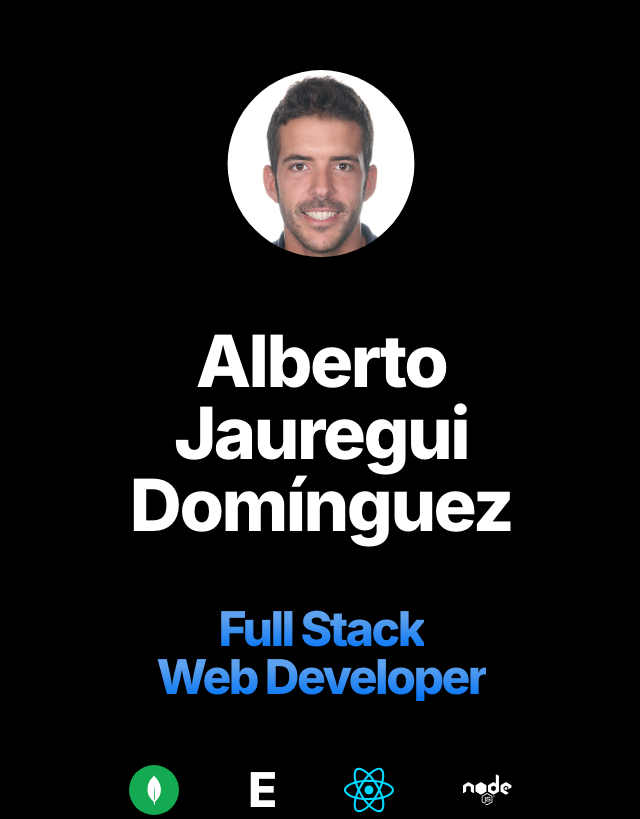
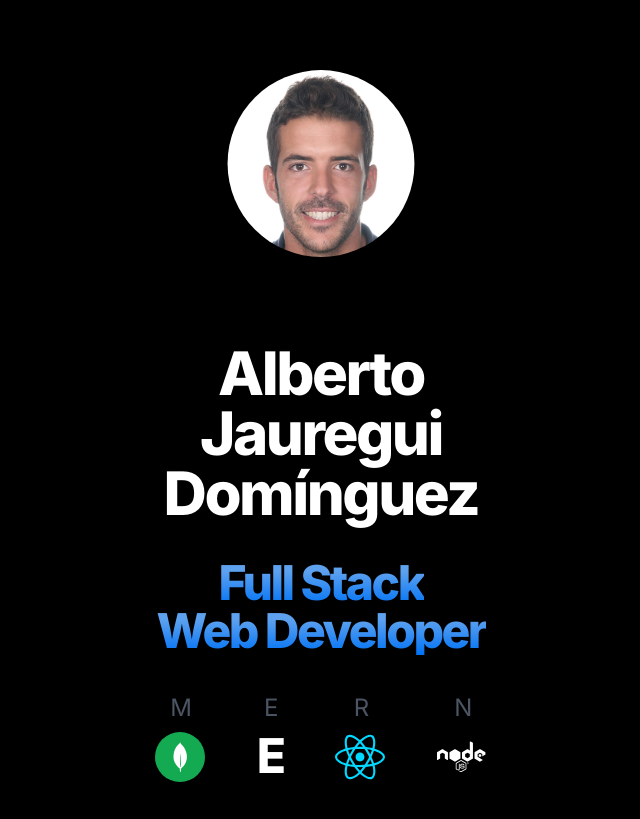
Before and after one commit to adj87/alberto-jauregui-dominguez-cv, a React (Create React App) app: page / in a window 1280 px wide. Shown: the whole page, without its empty margins (319-959 px from the left). Built offline with nearby package versions, Linux system fonts and the light colour scheme.

Commit message:
more progress

```diff
--- a/src/App.js
+++ b/src/App.js
@@ -1,30 +1,10 @@
 import "./App.css";
-import { Mongo, ReactIcon, Node } from "./icons";
+import { Initial } from "./pages/Initial";
 
 function App() {
   return (
-    <div className="flex flex-col items-center justify-between w-96 m-auto pt-14 h-full">
-      <img
-        alt="alberto"
-        src="/alberto.jpg"
-        className="w-48 shadow-white-500/50"
-        style={{ clipPath: "circle(40% at 50% 40%)" }}
-      />
-      <div className="lg:text-7xl text-5xl flex flex-col m-auto w-full items-center justify-between text-white">
-        <span>Alberto </span>
-        <span>Jauregui </span>
-        <span>Domínguez </span>
-      </div>
-      <div className="lg:text-5xl text-4xl flex flex-col m-auto w-full items-center justify-between h-18 text-white mt-16">
-        <span className="blue-gradient">Full Stack</span>
-        <span className="blue-gradient text-center">Web Developer</span>
-      </div>
-      <div className="lg:text-5xl text-4xl flex flex-row m-auto w-full items-center justify-between h-18 text-white mt-16">
-        <Mongo />
-        <span>E</span>
-        <ReactIcon />
-        <Node />
-      </div>
+    <div>
+      <Initial />
     </div>
   );
 }
--- a/src/index.css
+++ b/src/index.css
@@ -8,11 +8,21 @@
     url(./fonts/Inter/Inter-ExtraBold.ttf) format("truetype");
 }
 
+@font-face {
+  font-family: "Inter Regular";
+  src: local("Inter-Regular"),
+    url(./fonts/Inter/Inter-Regular.ttf) format("truetype");
+}
+
 body {
   letter-spacing: -2.5px;
-  font-family: "Inter ExtraBold";
+  font-family: "Inter Regular";
   color: white;
   background-color: black;
+}
+
+.extra-bold {
+  font-family: "Inter ExtraBold";
 }
 
 .blue-gradient {
--- /dev/null
+++ b/src/pages/Initial.js
@@ -0,0 +1,39 @@
+import { Mongo, ReactIcon, Node } from "../icons";
+
+export const Initial = () => (
+  <div className="flex flex-col items-center justify-between w-96 m-auto pt-14 h-screen">
+    <img
+      alt="alberto"
+      src="/alberto.jpg"
+      className="w-48 shadow-white-500/50"
+      style={{ clipPath: "circle(40% at 50% 40%)" }}
+    />
+    <div className="lg:text-6xl text-5xl flex flex-col m-auto w-full items-center justify-between text-white extra-bold">
+      <span>Alberto </span>
+      <span>Jauregui </span>
+      <span>Domínguez </span>
+    </div>
+    <div className="lg:text-5xl text-4xl flex flex-col m-auto w-full items-center justify-between h-18 text-white extra-bold">
+      <span className="blue-gradient">Full Stack</span>
+      <span className="blue-gradient text-center">Web Developer</span>
+    </div>
+    <div className="text-2xl flex flex-row m-auto  w-full items-start justify-around h-18 text-white ">
+      <div className="items-center justify-center">
+        <span className="text-center block text-gray-600 mb-2">M</span>
+        <Mongo />
+      </div>
+      <div className="flex flex-col">
+        <span className="text-center block text-gray-600 mb-2">E</span>
+        <span className="extra-bold text-5xl">E</span>
+      </div>
+      <div className="flex flex-col">
+        <span className="text-center block text-gray-600 mb-2">R</span>
+        <ReactIcon />
+      </div>
+      <div className="flex flex-col">
+        <span className="text-center block text-gray-600 mb-2">N</span>
+        <Node />
+      </div>
+    </div>
+  </div>
+);
--- a/tailwind.config.js
+++ b/tailwind.config.js
@@ -1,11 +1,21 @@
 /** @type {import('tailwindcss').Config} */
+const colors = require("tailwindcss/colors");
+
 module.exports = {
   content: ["./src/**/*.{js,jsx,ts,tsx}"],
   theme: {
     extend: {
       colors: {
         black: "#000",
-        white: "#fff"
+        white: "#fff",
+        gray: colors.gray
+      },
+      spacing: {
+        58: "12rem",
+        60: "15rem",
+        72: "18rem",
+        84: "21rem",
+        96: "24rem"
       }
     }
   },
```
